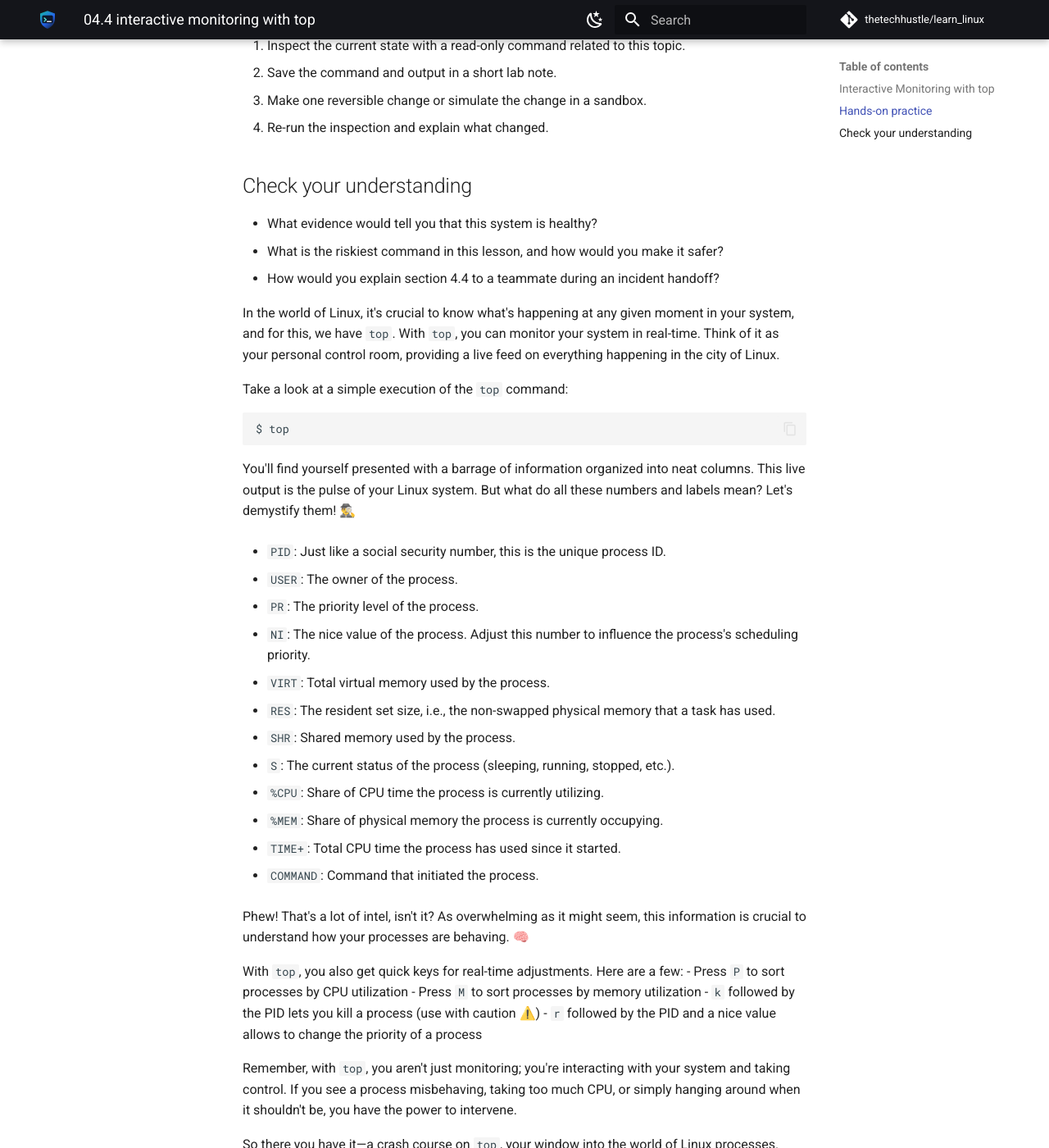
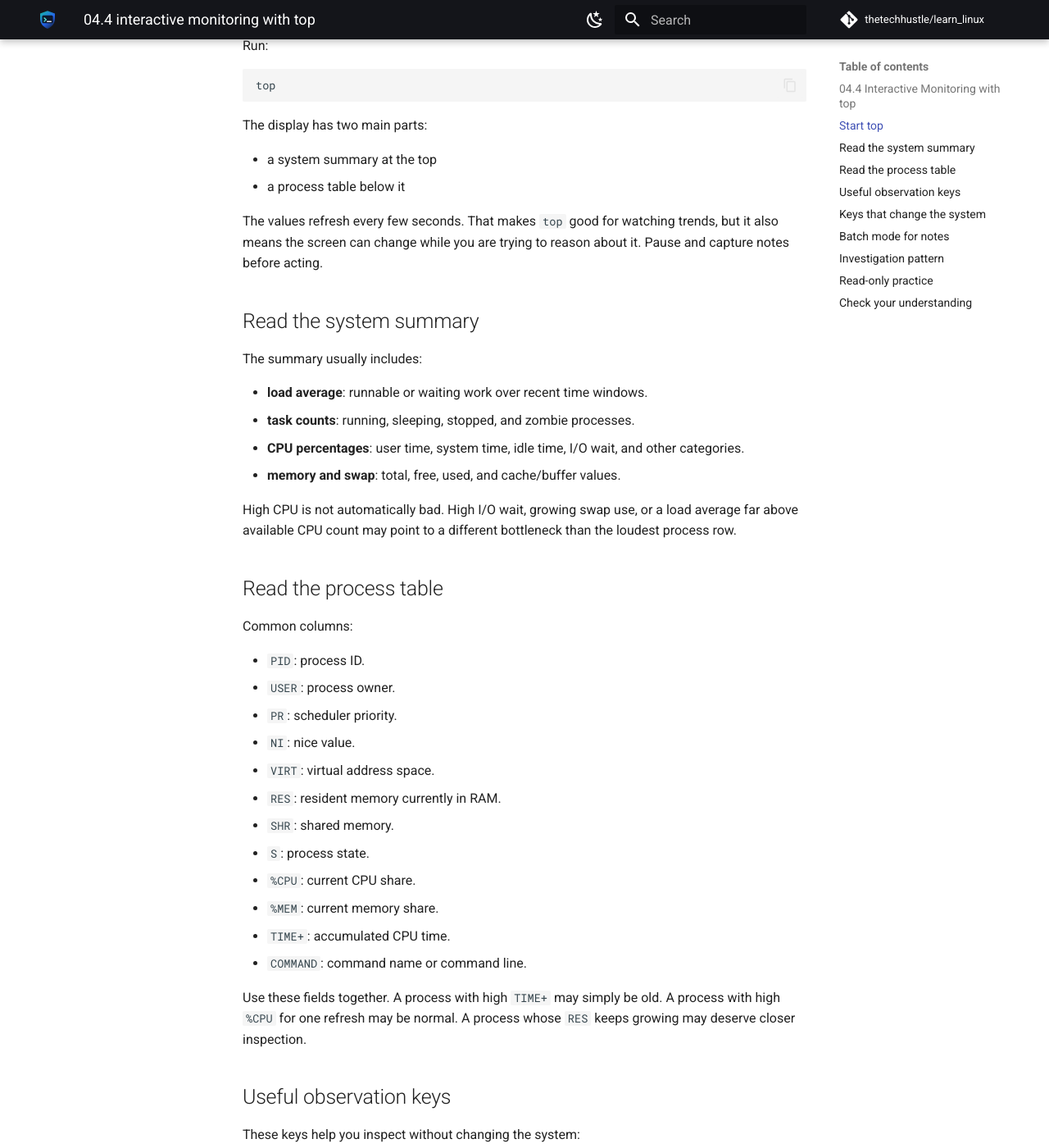
Before and after one commit to thetechhustle/learn_linux, an MkDocs documentation site: the page built from docs/lessons/04_process_control/04.4_interactive_monitoring_with_top.md, in a window 1280 px wide and 1400 px high, scrolled down 779 px. Shown: the whole window at 82% size. Built offline with MkDocs 1.6.1 and Material for MkDocs 9.7.7, drawn with Linux system fonts in a browser that asks for light colours; comment, search, counter and statistics services are not loaded; some of the changed text lies outside the part shown.

Commit message:
Improve Chapter 04 top monitoring lesson (#25)
Co-authored-by: Jules Ai <jules@Juless-Air.ts.net lan>

````diff
--- a/docs/lessons/04_process_control/04.4_interactive_monitoring_with_top.md
+++ b/docs/lessons/04_process_control/04.4_interactive_monitoring_with_top.md
@@ -1,76 +1,154 @@
-### Interactive Monitoring with top
+### 04.4 Interactive Monitoring with `top`
 
-
+`top` is a live process monitor. It is useful when a static `ps` snapshot is not
+enough and you need to watch CPU, memory, load, and process behavior change over
+time.
 
 !!! abstract "What you will learn"
-    - Explain where **Interactive Monitoring with top** fits in day-to-day Linux operations.
-    - Use current Linux tooling to inspect, change, and verify the relevant system behavior.
-    - Connect the concept to a real operational scenario: an API server where latency spikes because one process is consuming CPU.
+    - Read the main system and process fields shown by `top`.
+    - Sort, filter, and inspect processes without making changes.
+    - Know which interactive commands are safe for observation and which can
+      change the system.
 
 !!! example "Field story"
-    Imagine an API server where latency spikes because one process is consuming CPU. Your job is not to memorize a command; it is to build a short evidence trail, choose a low-risk change, and prove whether the system improved.
+    An API server is slow during a traffic spike. `ps` showed a few likely
+    workers, but you need to see whether CPU pressure is sustained, whether
+    memory is growing, and whether load is improving or worsening.
 
 !!! success "Operator principle"
-    Collect process evidence before killing or renicing anything.
+    Use `top` first as an observation tool. Treat interactive actions like kill
+    and renice as changes that require evidence and rollback thinking.
 
-## Hands-on practice
+## Start `top`
 
-Run these on a disposable VM, container, or lab machine unless the lesson explicitly says otherwise.
+Run:
 
-1. Inspect the current state with a read-only command related to this topic.
-2. Save the command and output in a short lab note.
-3. Make one reversible change or simulate the change in a sandbox.
-4. Re-run the inspection and explain what changed.
+```bash
+top
+```
+
+The display has two main parts:
+
+- a system summary at the top
+- a process table below it
+
+The values refresh every few seconds. That makes `top` good for watching trends,
+but it also means the screen can change while you are trying to reason about it.
+Pause and capture notes before acting.
+
+## Read the system summary
+
+The summary usually includes:
+
+- **load average**: runnable or waiting work over recent time windows.
+- **task counts**: running, sleeping, stopped, and zombie processes.
+- **CPU percentages**: user time, system time, idle time, I/O wait, and other
+  categories.
+- **memory and swap**: total, free, used, and cache/buffer values.
+
+High CPU is not automatically bad. High I/O wait, growing swap use, or a load
+average far above available CPU count may point to a different bottleneck than
+the loudest process row.
+
+## Read the process table
+
+Common columns:
+
+- `PID`: process ID.
+- `USER`: process owner.
+- `PR`: scheduler priority.
+- `NI`: nice value.
+- `VIRT`: virtual address space.
+- `RES`: resident memory currently in RAM.
+- `SHR`: shared memory.
+- `S`: process state.
+- `%CPU`: current CPU share.
+- `%MEM`: current memory share.
+- `TIME+`: accumulated CPU time.
+- `COMMAND`: command name or command line.
+
+Use these fields together. A process with high `TIME+` may simply be old. A
+process with high `%CPU` for one refresh may be normal. A process whose `RES`
+keeps growing may deserve closer inspection.
+
+## Useful observation keys
+
+These keys help you inspect without changing the system:
+
+- `P`: sort by CPU.
+- `M`: sort by memory.
+- `T`: sort by accumulated CPU time.
+- `c`: toggle command name versus full command line.
+- `1`: show per-CPU summary lines.
+- `H`: toggle threads, if supported.
+- `/`: search for a process name, if supported.
+- `q`: quit.
+
+Support varies by implementation. If a key does not work, check `h` for help on
+that host.
+
+## Keys that change the system
+
+`top` can do more than observe:
+
+- `k`: send a signal to a process.
+- `r`: renice a process.
+
+Do not use these as reflexes. Before killing or renicing from `top`, capture the
+PID, command, owner, parent process, state, CPU, memory, elapsed runtime, and the
+reason a graceful service-manager action is not better.
+
+In many incidents, the safer path is to leave `top`, inspect the process with
+`ps`, check the service manager, and use the service's normal stop or restart
+path.
+
+## Batch mode for notes
+
+Interactive screens are hard to paste into incident notes. Batch mode captures a
+snapshot:
+
+```bash
+top -b -n 1 | head -40
+top -b -n 3 -d 2 | head -80
+```
+
+The first command captures one snapshot. The second captures three snapshots two
+seconds apart. This is often better evidence than a vague note like "top looked
+bad."
+
+## Investigation pattern
+
+1. Open `top` and sort by CPU with `P`.
+2. Watch at least two refreshes.
+3. Sort by memory with `M`.
+4. Toggle the full command line with `c`.
+5. Record the top suspect's PID, owner, state, CPU, memory, and command.
+6. Leave `top` and verify with `ps`.
+7. Check whether a service manager owns the process.
+8. Decide whether observation, restart, renice, or escalation is appropriate.
+
+## Read-only practice
+
+Run these on a lab system:
+
+```bash
+top -b -n 1 | head -40
+top -b -n 3 -d 2 | head -80
+ps -eo pid,ppid,user,stat,%cpu,%mem,etime,cmd --sort=-%cpu | head -10
+```
+
+Then open interactive `top` and practice only observation keys:
+
+- sort by CPU
+- sort by memory
+- show full command lines
+- quit cleanly
+
+Do not use `k` or `r` during this practice.
 
 ## Check your understanding
 
-- What evidence would tell you that this system is healthy?
-- What is the riskiest command in this lesson, and how would you make it safer?
-- How would you explain section 4.4 to a teammate during an incident handoff?
-
-
-In the world of Linux, it's crucial to know what's happening at any given moment in your system, and for this, we have `top`. With `top`, you can monitor your system in real-time. Think of it as your personal control room, providing a live feed on everything happening in the city of Linux.
-
-Take a look at a simple execution of the `top` command:
-
-```bash
-$ top
-```
-
-You'll find yourself presented with a barrage of information organized into neat columns. This live output is the pulse of your Linux system. But what do all these numbers and labels mean? Let's demystify them! 🕵️‍♂️
-
-- `PID`: Just like a social security number, this is the unique process ID.
-
-- `USER`: The owner of the process.
-
-- `PR`: The priority level of the process.
-
-- `NI`: The nice value of the process. Adjust this number to influence the process's scheduling priority.
-
-- `VIRT`: Total virtual memory used by the process.
-
-- `RES`: The resident set size, i.e., the non-swapped physical memory that a task has used.
-
-- `SHR`: Shared memory used by the process.
-
-- `S`: The current status of the process (sleeping, running, stopped, etc.).
-
-- `%CPU`: Share of CPU time the process is currently utilizing.
-
-- `%MEM`: Share of physical memory the process is currently occupying.
-
-- `TIME+`: Total CPU time the process has used since it started.
-
-- `COMMAND`: Command that initiated the process.
-
-Phew! That's a lot of intel, isn't it? As overwhelming as it might seem, this information is crucial to understand how your processes are behaving. 🧠
-
-With `top`, you also get quick keys for real-time adjustments. Here are a few:
-- Press `P` to sort processes by CPU utilization
-- Press `M` to sort processes by memory utilization
-- `k` followed by the PID lets you kill a process (use with caution ⚠️)
-- `r` followed by the PID and a nice value allows to change the priority of a process
-
-Remember, with `top`, you aren't just monitoring; you're interacting with your system and taking control. If you see a process misbehaving, taking too much CPU, or simply hanging around when it shouldn't be, you have the power to intervene.
-
-So there you have it—a crash course on `top`, your window into the world of Linux processes. Just remember to use this command wisely, and you'll be the maestro of your own system in no time! 🚀🐧
+- Why is one `top` refresh not enough evidence to kill a process?
+- What is the difference between `%CPU`, `TIME+`, and elapsed runtime?
+- Why might high load with high I/O wait point away from a CPU-only problem?
+- What evidence should you collect before using `k` or `r` inside `top`?
````
